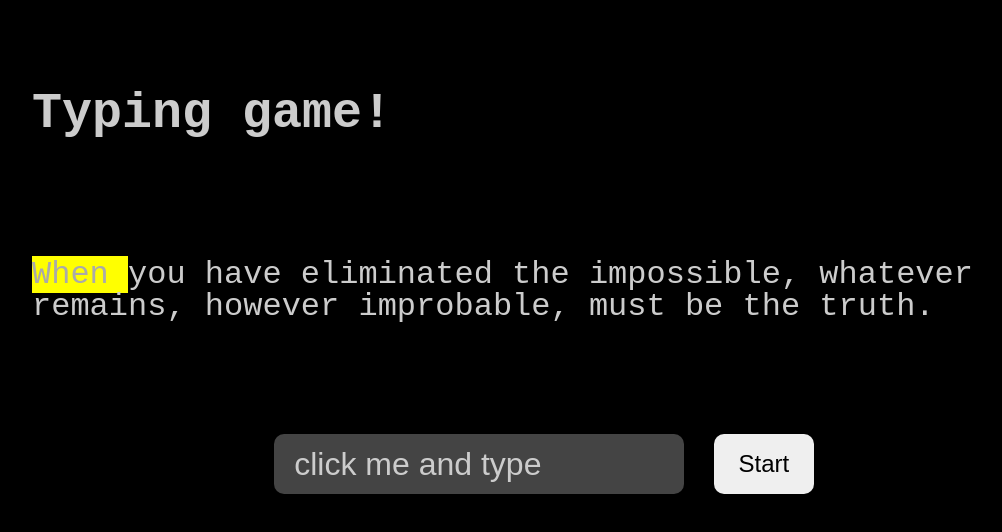
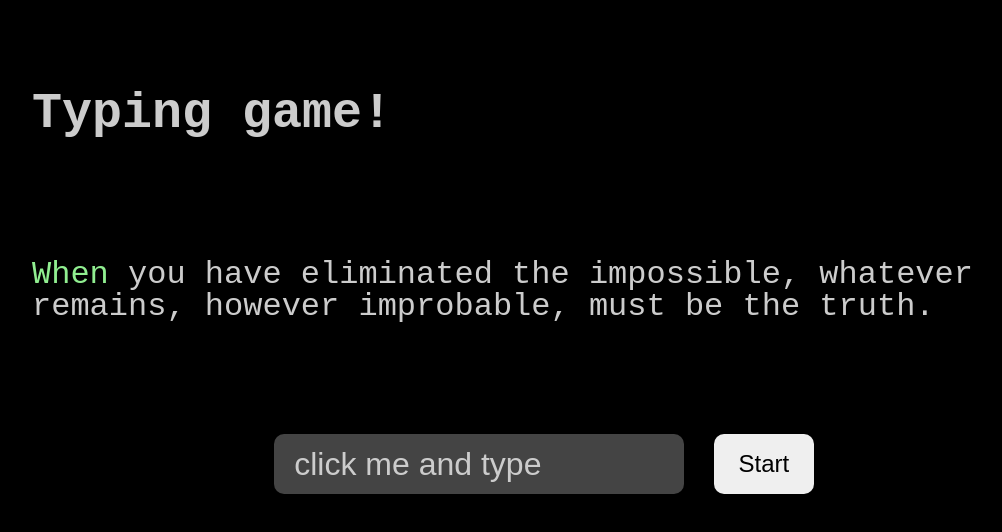
Before and after one commit to kkkeevvvin/Typing-Test, a plain HTML site: page index.html in a window 1280 px wide. Both pictures are taken after a click on the button "Start". Shown: the whole page, without its empty margins (96-1098 px from the left). Drawn offline with Linux system fonts and the light colour scheme.

Commit message:
adjust .highlight

```diff
--- a/resources/css/style.css
+++ b/resources/css/style.css
@@ -69,11 +69,11 @@ div {
 }
 
 .highlight {
-  background-color: yellow;
-  color: #aaa;
+  /* background-color: yellow; */
+  color: lightgreen;
 }
 
 .error {
-  background-color: lightcoral;
+  /* background-color: lightcoral; */
   border: red;
 }
```
